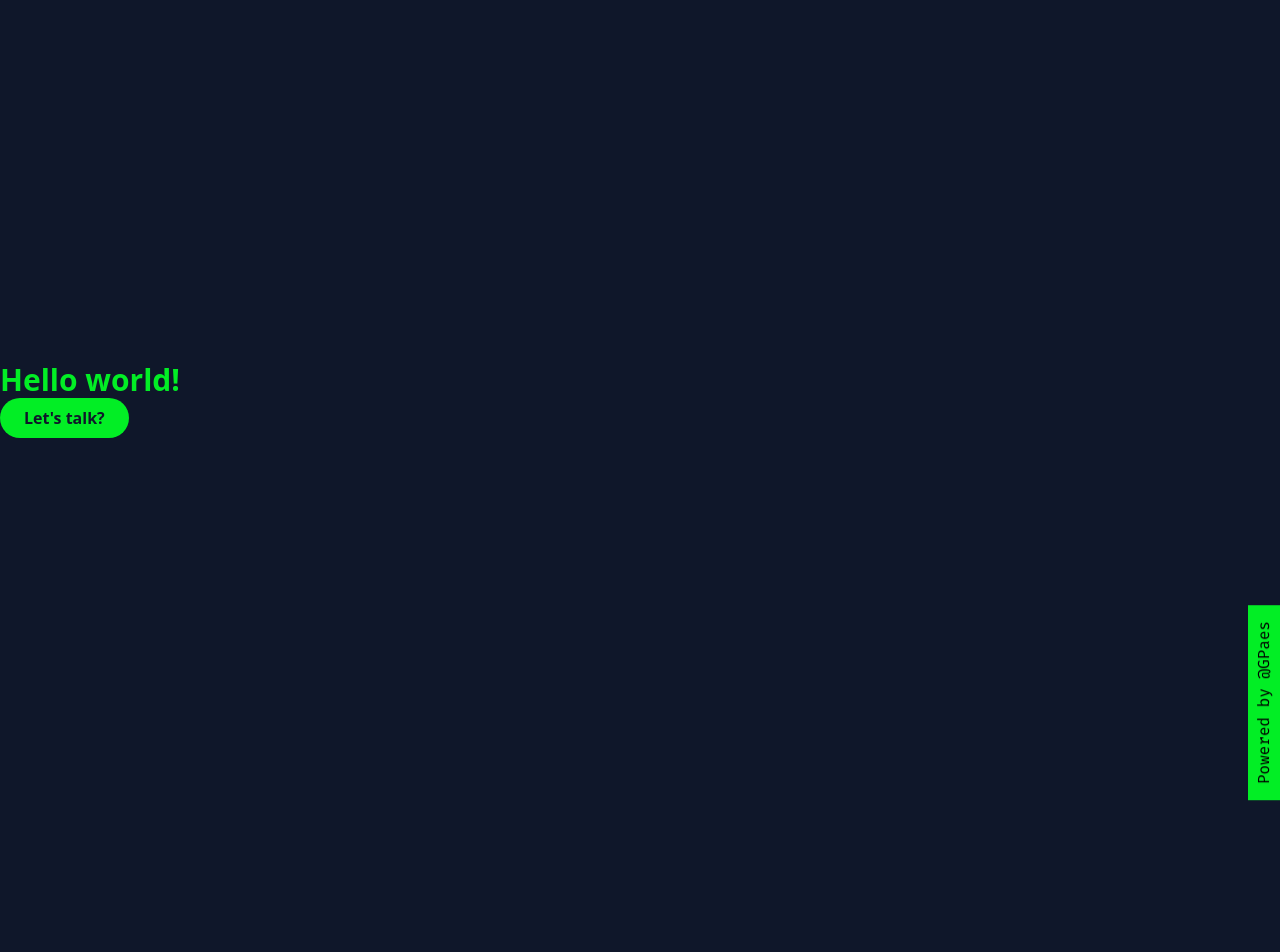
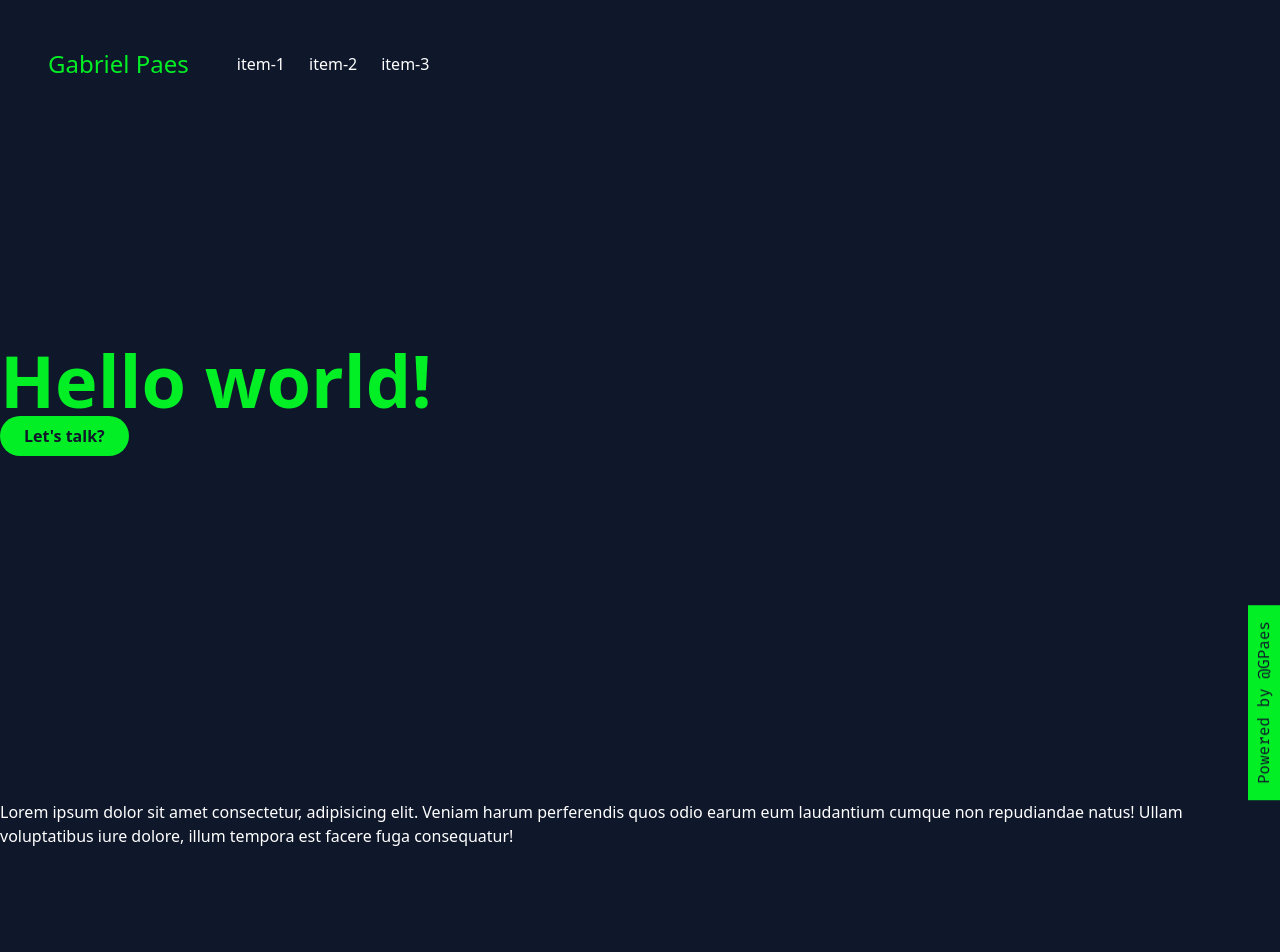
Before and after one commit to Gabriel-Paes/dev-portfolio, a website: page index.html in a window 1280 px wide. Shown: the top 952 px of the page. Drawn offline with Linux system fonts and the light colour scheme.

Commit message:
mid of commit

```diff
--- /dev/null
+++ b/app.js
@@ -0,0 +1,3 @@
+const currentYear = document.querySelector(".current-year");
+
+currentYear.innerHTML = new Date().getFullYear();
--- a/index.html
+++ b/index.html
@@ -6,10 +6,19 @@
     <link href="style.css" rel="stylesheet" />
     <title>Gabriel Paes</title>
   </head>
-  <body>
+  <body class="bg-background">
+    <header class="fixed min-w-full bg-background">
+      <nav class="flex items-center">
+        <h1 class="m-12 text-2xl text-primary">Gabriel Paes</h1>
+        <a class="" href="">item-1</a>
+        <a class="mx-6" href="">item-2</a>
+        <a class="" href="">item-3</a>
+      </nav>
+    </header>
+
     <div class="min-h-screen flex items-center bg-background">
       <div class="container mx-auto my-auto">
-        <h1 class="text-3xl font-bold text-primary">Hello world!</h1>
+        <h1 class="text-7xl font-bold text-primary">Hello world!</h1>
         <button
           class="rounded-full py-2 px-6 bg-primary text-background font-bold"
         >
@@ -18,16 +27,49 @@
       </div>
     </div>
 
+    <section class="min-h-screen text-center sm:text-left">
+      <p>
+        Lorem ipsum dolor sit amet consectetur, adipisicing elit. Veniam harum
+        perferendis quos odio earum eum laudantium cumque non repudiandae natus!
+        Ullam voluptatibus iure dolore, illum tempora est facere fuga
+        consequatur!
+      </p>
+    </section>
+
     <div class="min-h-screen flex items-center justify-center bg-background">
       <h1 class="text-3xl font-bold text-primary">Hello world!</h1>
     </div>
+
+    <!-- <section class="min-h-screen flex flex-col justify-center">
+      <h2 class="text-2xl mb-6">Quem sou...</h2>
+      <p class="w-[600px] text-center">
+        Lorem ipsum dolor sit amet consectetur, adipisicing elit. Dolorem
+        perspiciatis soluta earum ullam fuga repellat? Magni provident veritatis
+        cum, quas nesciunt, voluptates nihil eveniet deserunt voluptatum, sunt
+        labore nisi. Deserunt!
+      </p>
+    </section> -->
+
+    <section class="min-h-screen flex justify-center">
+      <h2 class="text-2xl mb-6">Portfolio</h2>
+    </section>
+
+    <footer>
+      <p>
+        Copyright &copy; <span class="current-year"></span> Todos os direitos
+        reservados.
+      </p>
+
       <div
         class="fixed bottom-0 right-0 bg-primary origin-center -rotate-180 py-4 px-1 font-fira-code"
         style="writing-mode: vertical-lr"
       >
+        <p class="text-background">
           Powered by
-      <a href="https://github.com/Gabriel-Paes" target="_blank">@GPaes</a>
+          <a href="https://github.com/Gabriel-Paes" target="_blank"> @GPaes </a>
+        </p>
       </div>
-    <script src="mode.js"></script>
+    </footer>
+    <script src="app.js"></script>
   </body>
 </html>
--- a/input.css
+++ b/input.css
@@ -3,6 +3,17 @@
 @tailwind base;
 @tailwind components;
 @tailwind utilities;
+
+body {
+  color: #fff;
+  font-size: 16px;
+}
+
+@media screen and (max-width: 768px) {
+  body {
+    font-size: 12px;
+  }
+}
 
 ::-webkit-scrollbar {
   width: 10px;
--- a/tailwind.config.js
+++ b/tailwind.config.js
@@ -13,6 +13,8 @@ module.exports = {
         current: "currentColor",
         background: colors.slate[900],
         primary: "#02ee25",
+        secondary: "#02cbee",
+        text: colors.white,
       },
       backgroundImage: {
         "gradient-blue-pink": "linear-gradient(to right, #3490dc, #f6993f)",
```
Also changed, not shown: style.css. Lines whose indentation alone changed are shown as unchanged.
